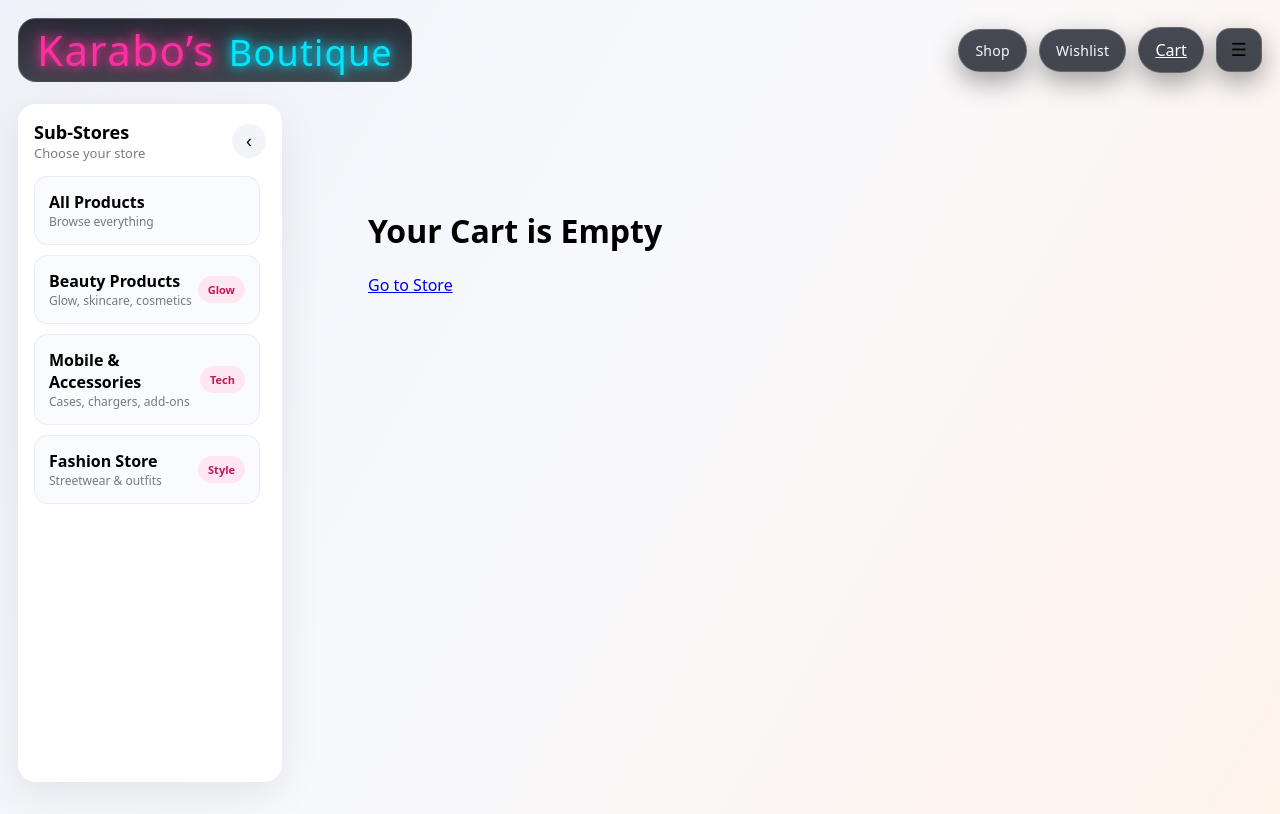
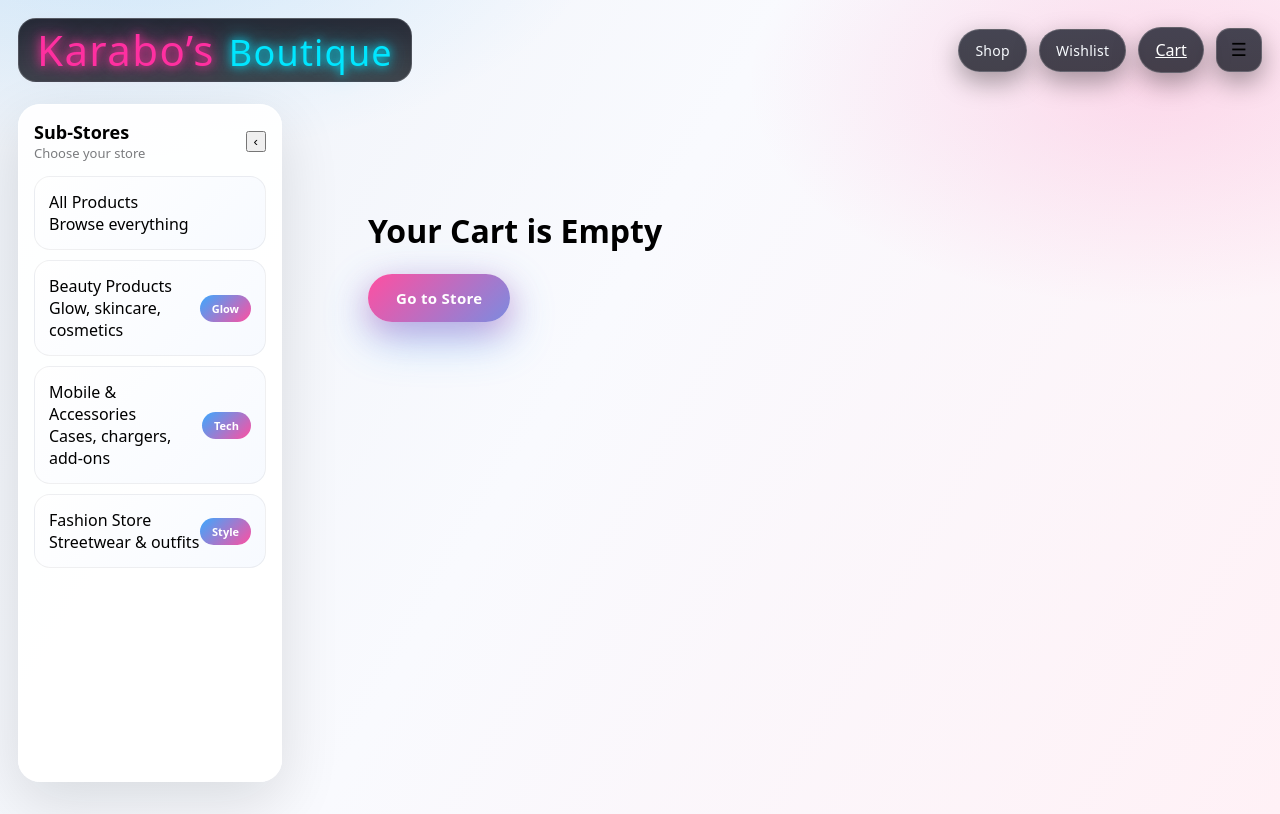
Before and after one commit to yvesf022/kkkkkk, a Next.js app: page /cart in a window 1280 px wide. Built offline with nearby package versions, Linux system fonts and the light colour scheme.

Commit message:
UI: ultra-tech buttons + blue neon accents (Netlify-safe)

```diff
--- a/styles/globals.css
+++ b/styles/globals.css
@@ -1,3 +1,7 @@
+/* ===============================
+   RESET & BASE
+=============================== */
+
 *,
 *::before,
 *::after {
@@ -8,36 +12,62 @@ html,
 body {
   margin: 0;
   padding: 0;
-  background: linear-gradient(
-    120deg,
-    #eef1f7 0%,
-    #f8f9fd 45%,
-    #fff3ea 100%
-  );
   font-family: system-ui, -apple-system, BlinkMacSystemFont, "Segoe UI",
     Roboto, Oxygen, Ubuntu, Cantarell, "Open Sans", "Helvetica Neue",
     sans-serif;
+
+  background: radial-gradient(
+      1200px 600px at 10% -10%,
+      rgba(0, 153, 255, 0.15),
+      transparent 40%
+    ),
+    radial-gradient(
+      900px 500px at 90% 10%,
+      rgba(255, 80, 160, 0.18),
+      transparent 45%
+    ),
+    linear-gradient(
+      120deg,
+      #eef2f8 0%,
+      #f9fafe 45%,
+      #fff1f6 100%
+    );
 }
+
+/* ===============================
+   DESIGN TOKENS
+=============================== */
 
 :root {
   --headerH: 86px;
   --sidebarW: 300px;
-  --radius: 18px;
+
+  --pink: #ff4fa1;
+  --pink-soft: #ffb3dc;
+
+  --blue: #3aa9ff;
+  --blue-soft: #8fd3ff;
+  --cyan: #5fffd7;
+
+  --dark: #0f172a;
   --muted: rgba(12, 14, 20, 0.55);
+
+  --radius-xl: 22px;
+  --radius-pill: 999px;
 }
 
-/* =======================
+/* ===============================
    APP SHELL
-======================= */
+=============================== */
 
 .appShell {
   display: flex;
   align-items: flex-start;
 }
 
-/* =======================
-   SIDEBAR
-======================= */
+/* ===============================
+   SIDEBAR (CALM, PREMIUM)
+=============================== */
 
 .sidebar {
   position: fixed;
@@ -51,9 +81,11 @@ body {
 
 .sidebarCard {
   height: 100%;
-  background: #ffffff;
-  border-radius: var(--radius);
-  box-shadow: 0 12px 40px rgba(12, 14, 20, 0.08);
+  background: rgba(255, 255, 255, 0.92);
+  border-radius: var(--radius-xl);
+  box-shadow:
+    0 20px 60px rgba(12, 14, 20, 0.12),
+    inset 0 0 0 1px rgba(255, 255, 255, 0.6);
   padding: 16px;
   display: flex;
   flex-direction: column;
@@ -76,19 +108,8 @@ body {
   color: var(--muted);
 }
 
-.sidebarClose {
-  border: none;
-  background: #f3f4f8;
-  width: 34px;
-  height: 34px;
-  border-radius: 999px;
-  cursor: pointer;
-  font-size: 18px;
-}
-
 .sidebarNav {
   overflow-y: auto;
-  padding-right: 6px;
   display: grid;
   gap: 10px;
 }
@@ -98,40 +119,42 @@ body {
   justify-content: space-between;
   align-items: center;
   padding: 14px;
-  border-radius: 14px;
+  border-radius: 16px;
   text-decoration: none;
   color: inherit;
-  background: #fafbff;
+  background:
+    linear-gradient(
+      135deg,
+      #ffffff,
+      #f7faff
+    );
   border: 1px solid rgba(12, 14, 20, 0.06);
-  transition: all 0.2s ease;
+  transition: all 0.25s ease;
 }
 
 .sidebarItem:hover {
-  background: #fff;
-  box-shadow: 0 8px 22px rgba(12, 14, 20, 0.08);
-}
-
-.sidebarItemTitle {
-  font-weight: 800;
-}
-
-.sidebarItemSubtitle {
-  font-size: 12px;
-  color: var(--muted);
+  transform: translateY(-2px);
+  box-shadow:
+    0 10px 28px rgba(58, 169, 255, 0.25),
+    0 6px 18px rgba(255, 79, 161, 0.25);
 }
 
 .sidebarBadge {
   font-size: 11px;
-  font-weight: 800;
-  padding: 6px 10px;
-  border-radius: 999px;
-  background: #ffe7f2;
-  color: #c2185b;
+  font-weight: 900;
+  padding: 6px 12px;
+  border-radius: var(--radius-pill);
+  background: linear-gradient(
+    135deg,
+    var(--blue),
+    var(--pink)
+  );
+  color: white;
 }
 
-/* =======================
+/* ===============================
    MAIN CONTENT
-======================= */
+=============================== */
 
 .pageContentWrap {
   padding-top: 24px;
@@ -142,16 +165,132 @@ body {
   min-height: calc(100vh - var(--headerH));
 }
 
-/* =======================
+/* ===============================
+   🔥 BUTTON SYSTEM — MAX LEVEL
+=============================== */
+
+.btn {
+  position: relative;
+  display: inline-flex;
+  align-items: center;
+  justify-content: center;
+  gap: 10px;
+
+  padding: 14px 28px;
+  border-radius: var(--radius-pill);
+  font-weight: 900;
+  font-size: 15px;
+  letter-spacing: 0.3px;
+
+  cursor: pointer;
+  border: none;
+  text-decoration: none;
+  color: white;
+
+  background: linear-gradient(
+    135deg,
+    var(--pink),
+    var(--blue),
+    var(--cyan)
+  );
+  background-size: 300% 300%;
+
+  box-shadow:
+    0 16px 45px rgba(58, 169, 255, 0.45),
+    0 10px 30px rgba(255, 79, 161, 0.45);
+
+  transition:
+    transform 0.25s ease,
+    box-shadow 0.25s ease,
+    background-position 0.8s ease;
+}
+
+/* NEON HALO */
+.btn::before {
+  content: "";
+  position: absolute;
+  inset: -3px;
+  border-radius: inherit;
+  background: linear-gradient(
+    120deg,
+    var(--blue),
+    var(--cyan),
+    var(--pink),
+    var(--blue)
+  );
+  filter: blur(10px);
+  opacity: 0;
+  z-index: -1;
+  transition: opacity 0.35s ease;
+}
+
+/* HOVER = CYBER FEEL */
+.btn:hover {
+  transform: translateY(-4px) scale(1.04);
+  background-position: 100% 0%;
+  box-shadow:
+    0 26px 70px rgba(58, 169, 255, 0.65),
+    0 20px 60px rgba(255, 79, 161, 0.65);
+}
+
+.btn:hover::before {
+  opacity: 1;
+}
+
+/* PRESS */
+.btn:active {
+  transform: scale(0.97);
+}
+
+/* FOCUS */
+.btn:focus-visible {
+  outline: none;
+  box-shadow:
+    0 0 0 4px rgba(58, 169, 255, 0.45),
+    0 26px 70px rgba(255, 79, 161, 0.65);
+}
+
+/* ===============================
+   VARIANTS
+=============================== */
+
+.btnPrimary {
+  background: linear-gradient(
+    135deg,
+    #ff4fa1,
+    #ff7cc9,
+    #3aa9ff
+  );
+}
+
+.btnTech {
+  background: linear-gradient(
+    135deg,
+    #020617,
+    #1e293b,
+    #0ea5e9
+  );
+}
+
+.btnGhost {
+  color: var(--dark);
+  background: rgba(255, 255, 255, 0.85);
+  backdrop-filter: blur(12px);
+  box-shadow:
+    inset 0 0 0 1px rgba(58, 169, 255, 0.35),
+    0 10px 30px rgba(12, 14, 20, 0.12);
+}
+
+/* ===============================
    MOBILE
-======================= */
+=============================== */
 
 @media (max-width: 980px) {
   .sidebar {
     transform: translateX(-100%);
-    transition: transform 0.25s ease;
-    background: rgba(0, 0, 0, 0.25);
+    transition: transform 0.3s ease;
     width: 100%;
+    background: rgba(0, 0, 0, 0.35);
   }
 
   .sidebar.open {
```
